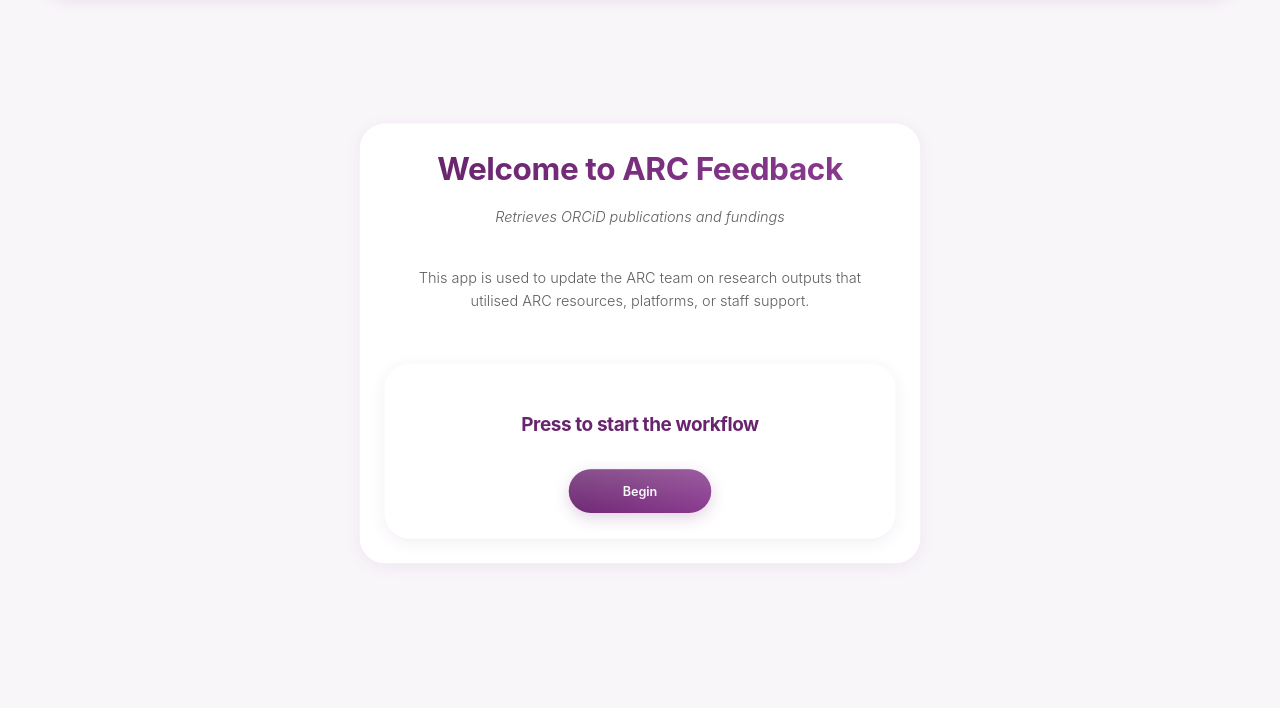
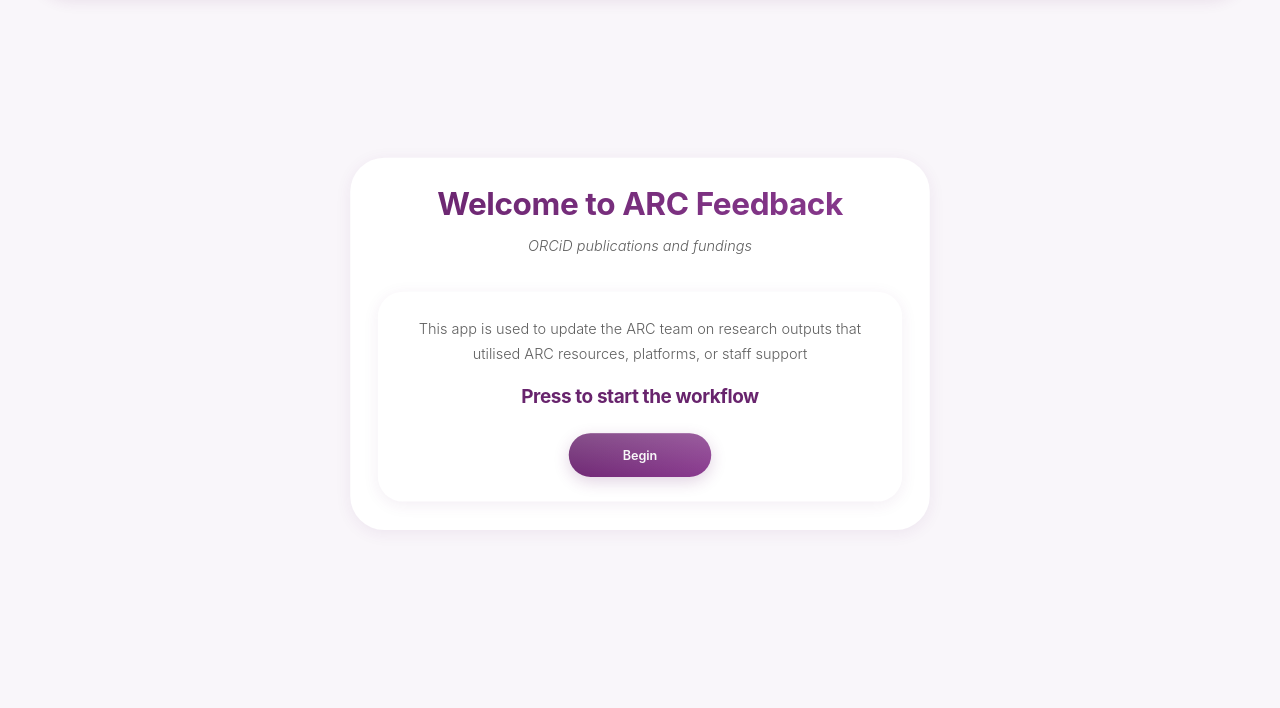
Before and after one commit to DurhamARC/ARC-Feedback, a Flask app: page / in a window 1280 px wide. Shown: the part 100-808 px from the top of the page. Run offline with Flask 3, Linux system fonts and the light colour scheme; some libraries are stand-ins or nearby versions.

Commit message:
Better Home & About UI

```diff
--- a/SearchApp/static/styles.css
+++ b/SearchApp/static/styles.css
@@ -25,7 +25,7 @@
 body.dark-mode {
     --primary-color: #9d5ba2;
     --primary-hover: #b46bb9;
-    --body-bg: #252525;
+    --body-bg: #252525e9;
     --card-bg: #353535;
     --navbar-bg: #353535;
     --text-color: #e8e8e8;
@@ -94,8 +94,6 @@
 h1, h2, h3 {
     font-weight: 700;
     letter-spacing: -0.5px;
-    margin-bottom: 1.25rem;
-    line-height: 1.3;
 }
 
 h1 {
@@ -104,7 +102,6 @@
     -webkit-background-clip: text;
     background-clip: text;
     color: transparent;
-    display: inline-block;
 }
 
 h2 {
@@ -113,7 +110,7 @@
 }
 
 .info-section {
-    margin: 1.5rem 0 2.5rem;
+    margin: 0.5rem 0 2rem;
     padding: 1.5rem;
     text-align: center;
     background: transparent;
@@ -132,7 +129,6 @@
     margin: 0 auto;
     font-size: 1.15rem;
     color: var(--text-light);
-    line-height: 1.6;
     max-width: 600px;
 }
 
@@ -142,6 +138,14 @@
     color: var(--text-color);
     opacity: 0.9;
     max-width: 700px;
+}
+
+.about-lead {
+    font-size: 1.25rem;
+    color: var(--text-color);
+    opacity: 0.9;
+    max-width: 700px;
+    margin-top: 22px;
 }
 
 .page-container {
@@ -160,9 +164,9 @@
     text-align: center;
     max-width: 800px;
     margin: 0 auto;
-    padding: 2rem;
+    padding: 2.2rem;
     background: var(--card-bg);
-    border-radius: 2rem;
+    border-radius: 2.7rem;
     box-shadow: var(--card-shadow);
     width: 100%;
     zoom: 83%;
@@ -195,6 +199,19 @@
     width: 100%;
     margin: 3rem auto;
 }
+.about-feature-card {
+    background: var(--card-bg);
+    border-radius: 2rem;
+    box-shadow: var(--card-shadow);
+    padding: 2rem;
+    display: flex;
+    flex-direction: column;
+    align-items: center;
+    justify-content: center;
+    gap: 1.5rem;
+    text-align: center;
+    margin-top: 0.3rem;
+}
 
 .feature-card {
     background: var(--card-bg);
@@ -207,10 +224,10 @@
     justify-content: center;
     gap: 1.5rem;
     text-align: center;
+    margin-top: 2.7rem;
 }
 
 .feature-card h2 {
-    margin-bottom: 1rem;
     font-size: 1.5rem;
 }
 
@@ -233,6 +250,16 @@
     opacity: 0;
     margin: 0.3rem 0;
     animation: fadeIn 0.5s ease-out 0.4s forwards;
+}
+
+.home-separator-line {
+    height: 0.08px;
+    background-color: #e0e0e0;
+    opacity: 0;
+    margin: 0.3rem 0;
+    animation: fadeIn 0s ease-out 0s forwards;
+    width: 79.3%;
+    margin-left: 11%;
 }
 
 .title-orcid {
--- a/SearchApp/templates/about.html
+++ b/SearchApp/templates/about.html
@@ -6,8 +6,8 @@
 <div class="page-container">
     <div class="welcome-message">
         <h1>Additional information</h1>
-        <p class="lead" style="font-weight:bold; font-style: italic;">Contact ARC</p>
-        <div class="feature-card" style="flex-direction:row">
+        <p class="about-lead" style="font-weight:bold; font-style: italic;">Contact ARC</p>
+        <div class="about-feature-card" style="flex-direction:row">
             <a href="mailto:arc.admin@durham.ac.uk" class="button" style="-webkit-text-fill-color: var(--button-text);">
                 Email
             </a>
--- a/SearchApp/templates/form.html
+++ b/SearchApp/templates/form.html
@@ -17,7 +17,7 @@
         <div class="card">
             <div class="card-content">
                 <div class="field orcid-field">
-                    <span><label for="feedback" class="form-label">Add a message<p></p></label></span>
+                    <span><label for="feedback" class="form-label">Add a message<p></p><p></p></label></span>
                     <textarea name="feedback" id="feedback" class="form-input" rows="5" maxlength="300"
                     oninput="this.value = this.value.replace(/[<>&]/g, c => ({'<':'&lt;','>':'&gt;','&':'&amp;'})[c])"
                     placeholder="Please share your thoughts or feedback here..."></textarea>
--- a/SearchApp/templates/home.html
+++ b/SearchApp/templates/home.html
@@ -6,12 +6,11 @@
 <div class="page-container">
     <div class="welcome-message">
         <h1>Welcome to ARC Feedback</h1>
-        <p class="lead" style="font-style:italic">Retrieves ORCiD publications and fundings</p>
-        <div class="info-section">
-            <p class="lead" style="font-style:bold !important">This app is used to update the ARC team on research outputs that utilised ARC resources, platforms, or staff support.</p>
-        </div>
+        <div class="home-separator-line"></div>
+        <p class="lead" style="font-style:italic">ORCiD publications and fundings</p>
         <div class="feature-card">
-            <h2><br>Press to start the workflow</h2>
+            <p class="lead" style="font-style:bold !important">This app is used to update the ARC team on research outputs that utilised ARC resources, platforms, or staff support</p>
+            <h2>Press to start the workflow</h2>
             <a href='/publications/sso' class="begin-button" aria-label="View publications">
                 Begin
             </a>
```
